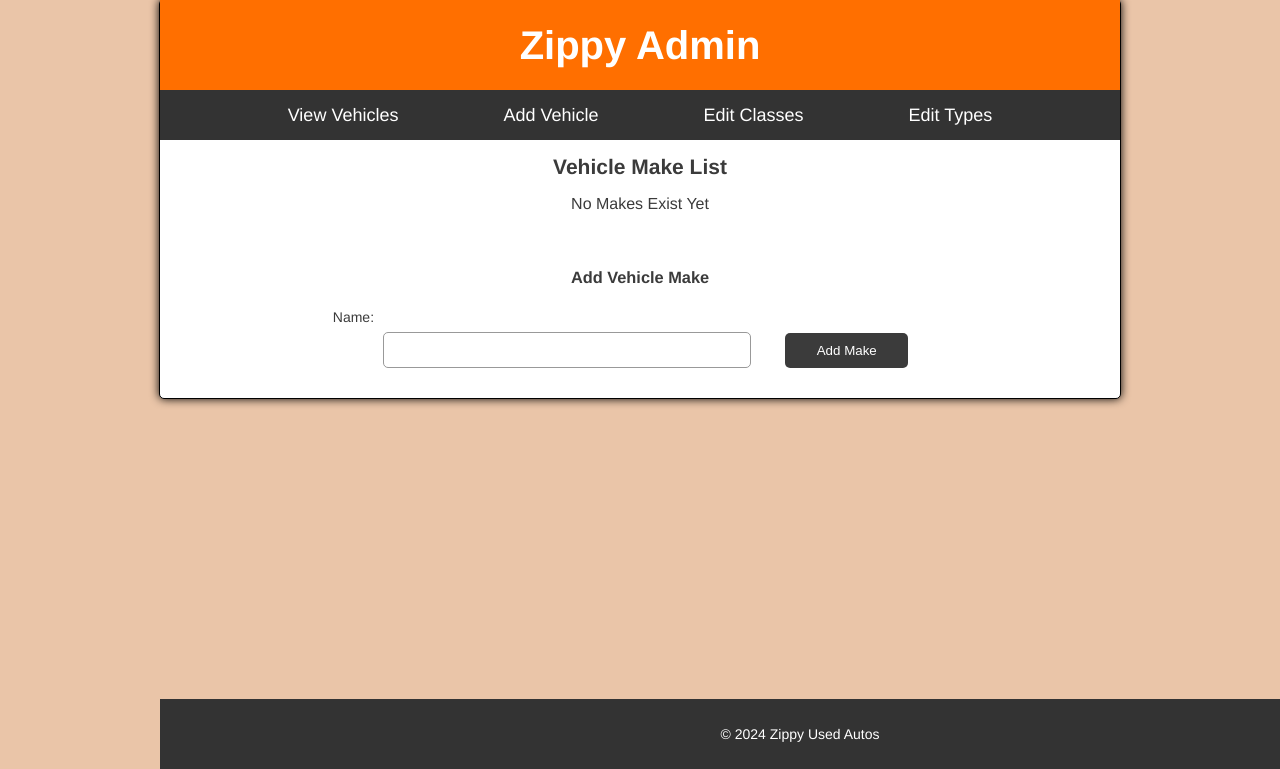
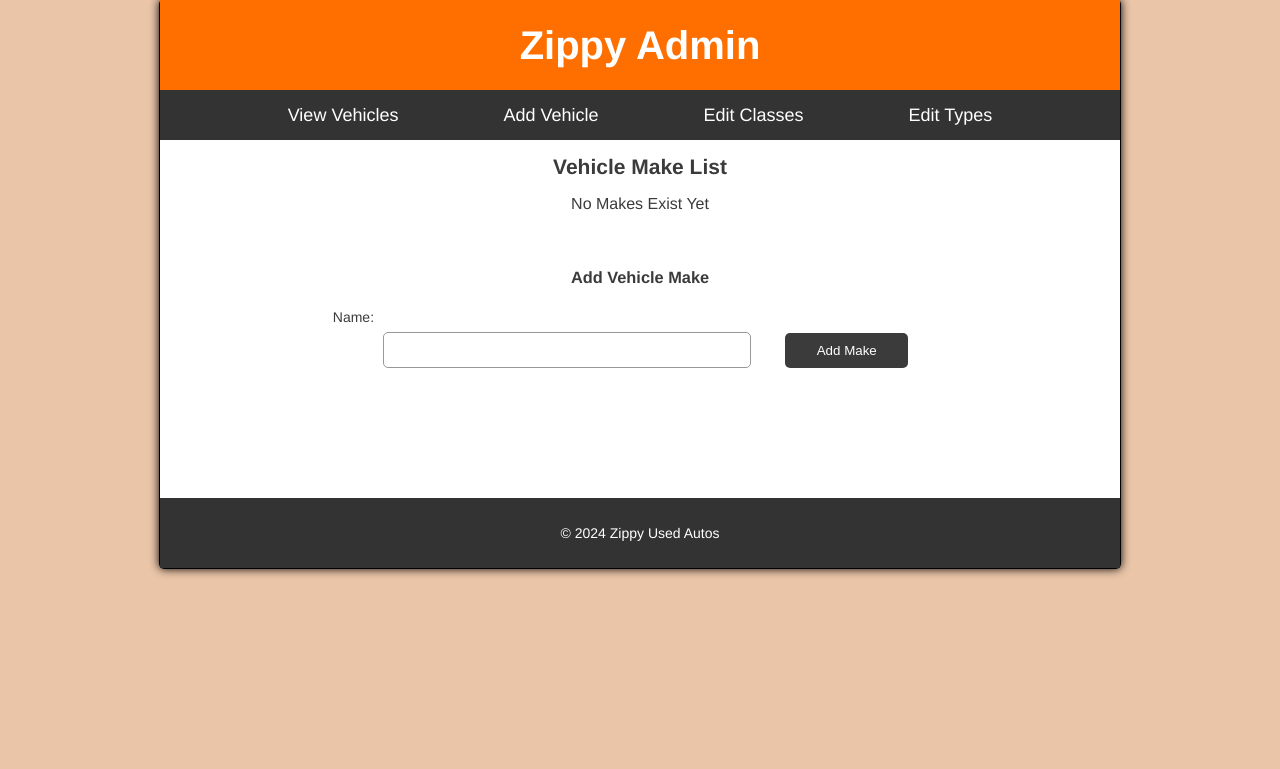
Before and after one commit to Damian-Rios/ZippyUsedAutos, a PHP site: page /make.php in a window 1280 px wide. Shown: the part 31-800 px from the top of the page. Run offline with PHP 8.4, Linux system fonts and the light colour scheme; data that the repository does not hold is empty.

Commit message:
final commit

```diff
--- a/view/CSS/main.css
+++ b/view/CSS/main.css
@@ -224,12 +224,15 @@ table tr:nth-child(even) {
 }
 
 footer {
+    position: static;
     bottom: 0;
     width: 100%;
     background-color: #333;
     color: #fff;
     text-align: center;
     padding: 20px 0;
+    margin-top: 100px;
+    margin-bottom: 0;
 }
 
 footer p {
@@ -341,6 +344,10 @@ footer p {
         padding: 20px;
     }
 
+    footer {
+        position: static;
+    }
+
     .options, .options select {
         margin-bottom: 20px;
         font-size: 18px;
```
